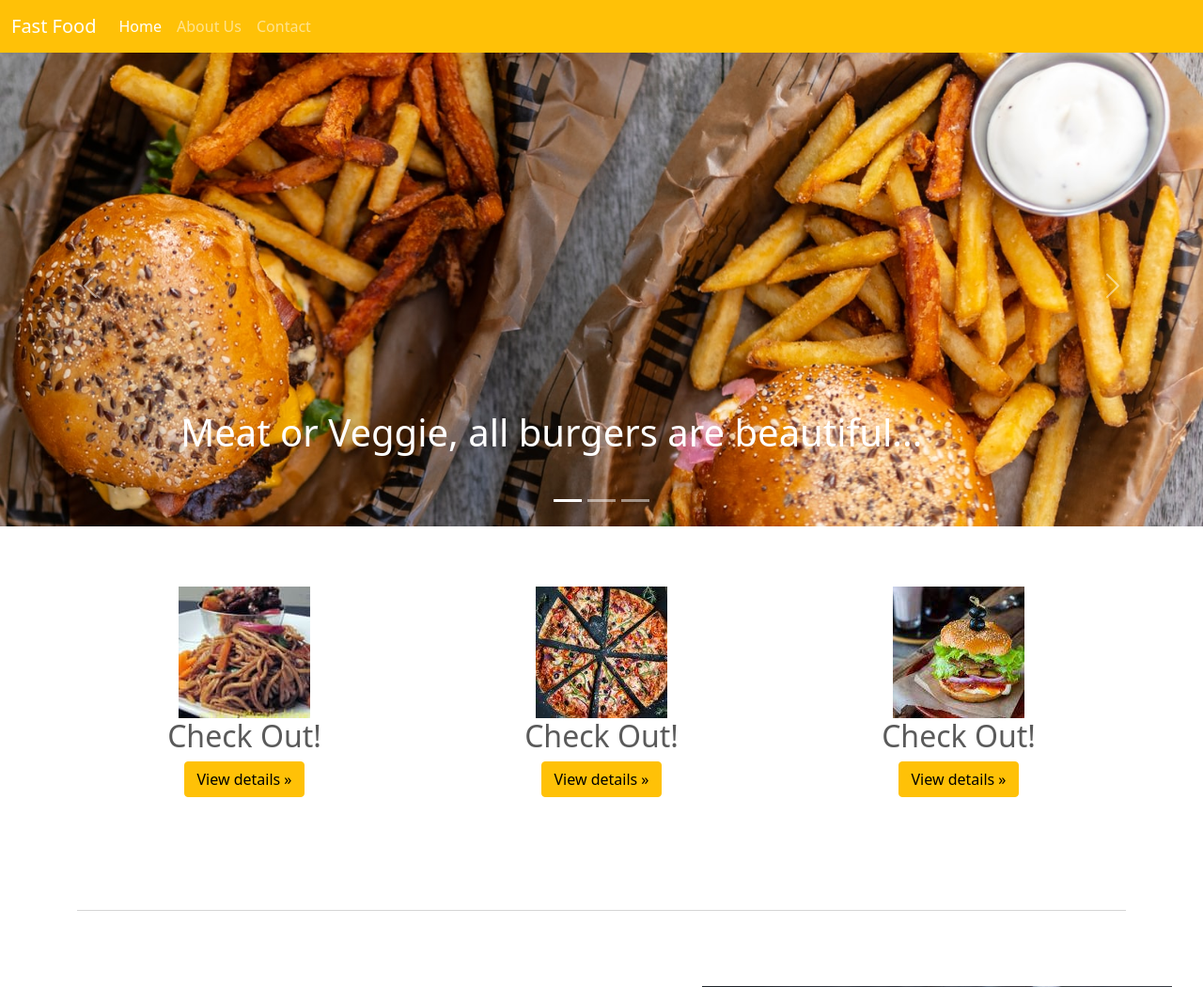
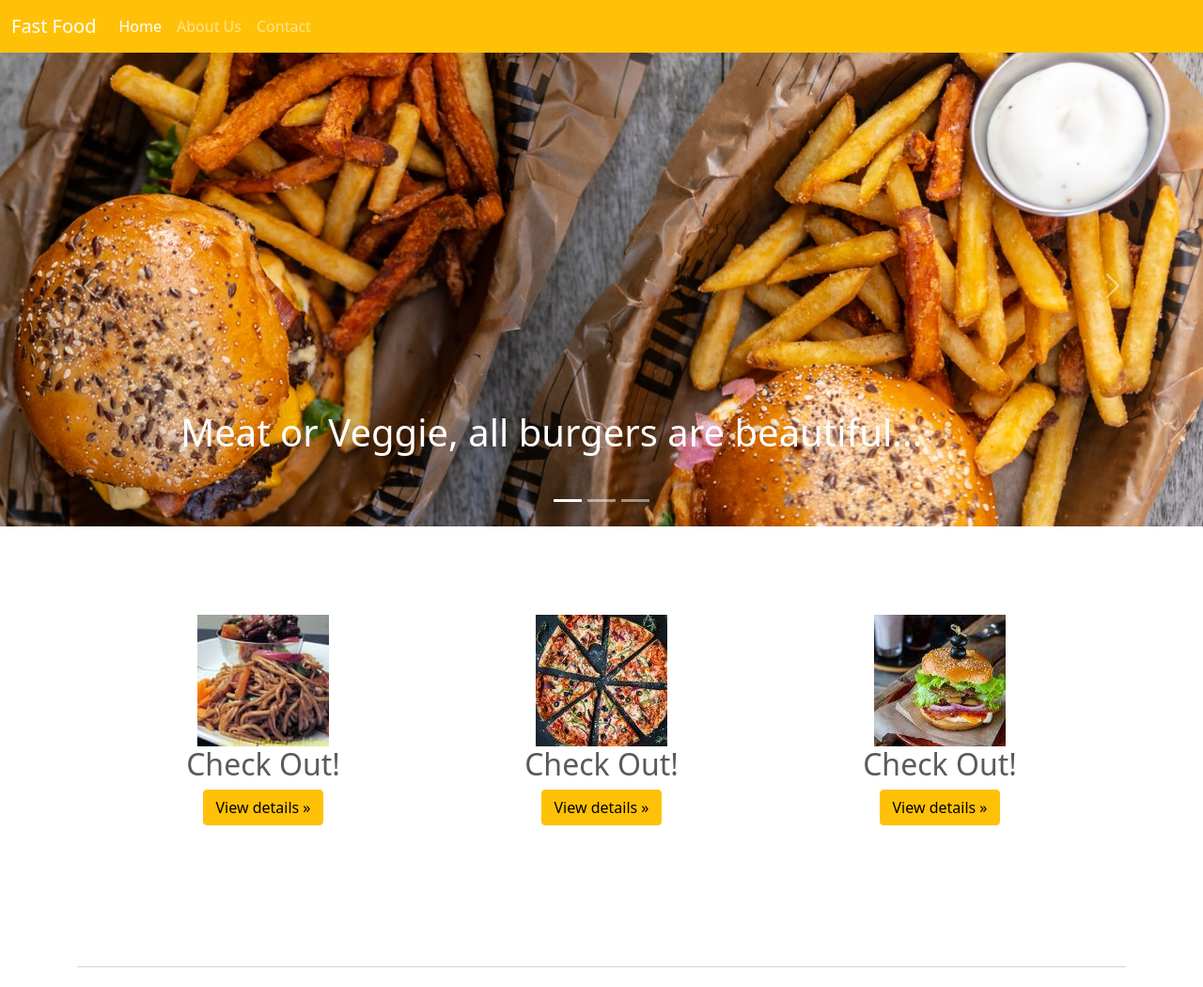
Before and after one commit to ak-ak-k/FastFood, a Django app: page / in a window 1280 px wide. Shown: the top 1050 px of the page at 94% size. Run offline with Django 3.2, Linux system fonts and the light colour scheme.

Commit message:
Update index.html

```diff
--- a/templates/index.html
+++ b/templates/index.html
@@ -68,7 +68,7 @@
     <div class="container marketing">
 
         <!-- Three columns of text below the carousel -->
-        <div class="row">
+        <div class="row" style="padding: 30px;">
             <div class="col-lg-4">
                 <a href="/noodles">
                     <img src="/static/img/content/noodles.jpg" width="140" height="140" xmlns="http://www.w3.org/2000/svg" role="img" aria-label="Placeholder: 140x140" preserveAspectRatio="xMidYMid slice" focusable="false">
```
